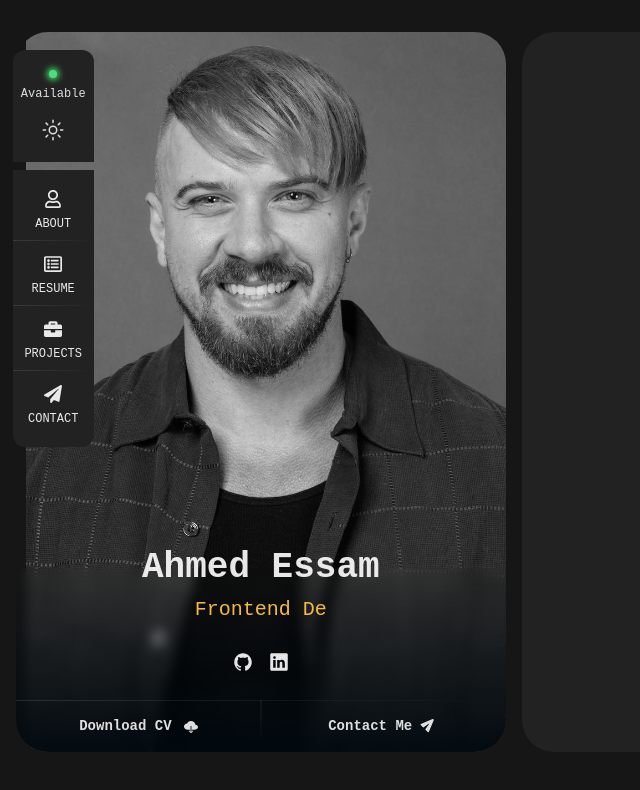
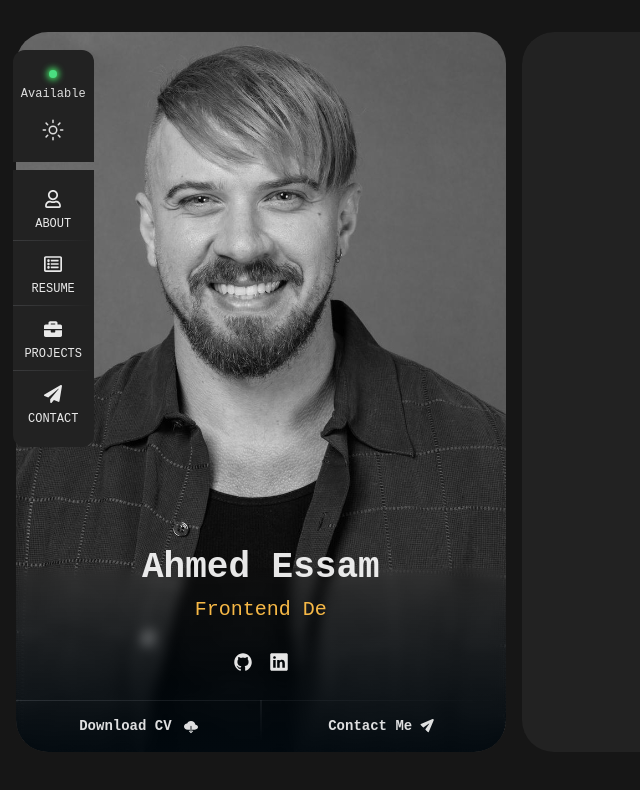
Before and after one commit to aehamdy/my-portfolio, a React (Vite) app: page / in a window 1280 px wide. Shown: the top 790 px of the page, without its empty margins (0-640 px from the left). Built offline with nearby package versions, Linux system fonts and the light colour scheme; a web font is replaced by a local one.

Commit message:
fix: reposition HeroSection's image

```diff
--- a/src/index.css
+++ b/src/index.css
@@ -409,7 +409,7 @@ body.dark {
   width: 100%;
   height: 100%;
   background: url(./assets/my-image.jpg) center/cover no-repeat;
-  transform: translateX(10px);
+  /* transform: translateX(10px); */
   animation-duration: 3s;
   animation-timing-function: linear;
   animation-iteration-count: infinite;
```
